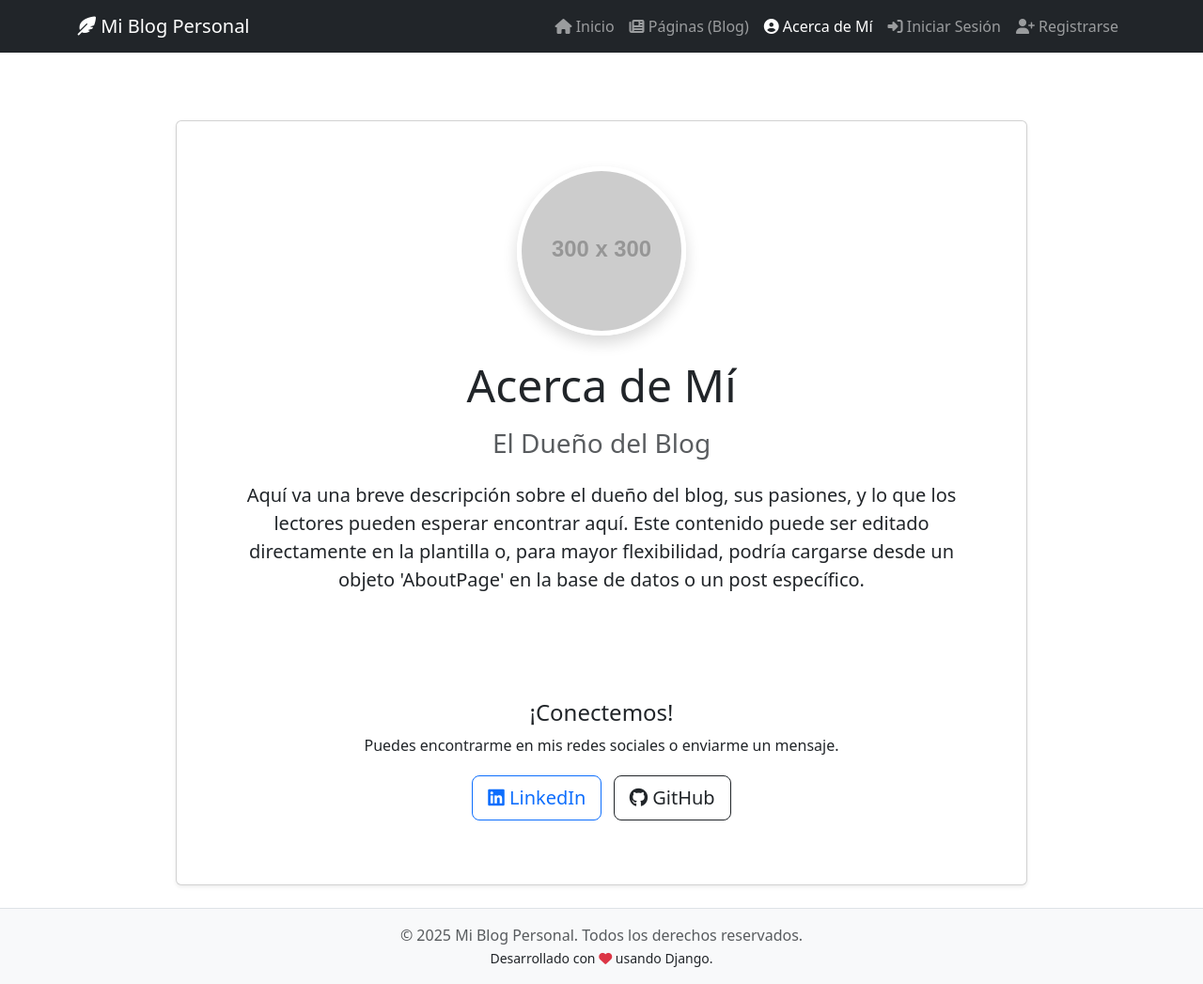
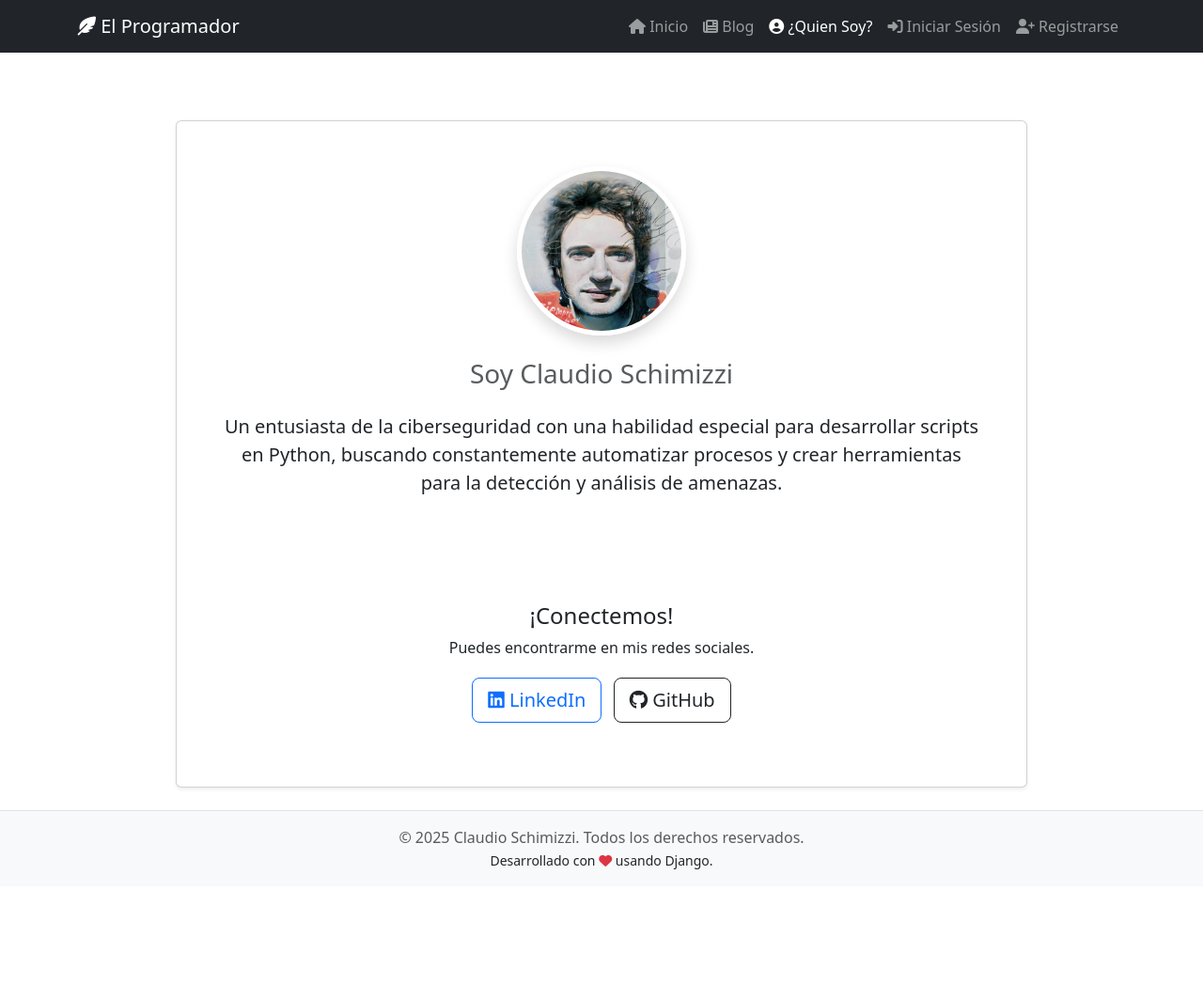
Before and after one commit to Schimizzi/blog_xa_coder, a Django app: page /about/ in a window 1280 px wide. Shown: the whole page at 94% size. After the commit the page ends 925 px from the top, so only its background shows below. Run offline with Django 5.2, Linux system fonts and the light colour scheme; grey boxes labelled with a size stand in for pictures from a placeholder-image service; some libraries are stand-ins or nearby versions.

Commit message:
actualizacion_about_me

```diff
--- a/accounts/templates/accounts/password_change_done.html
+++ b/accounts/templates/accounts/password_change_done.html
@@ -12,7 +12,6 @@
                 </div>
                 <div class="card-body">
                     <p class="lead">Tu contraseña ha sido actualizada.</p>
-                    <img src="https://placehold.co/100x100/28a745/white?text=Éxito" alt="[Icono de Éxito]" class="my-3">
                     <p><a href="{% url 'accounts:profile_view_self' %}" class="btn btn-success">Volver a tu Perfil</a></p>
                     <p><a href="{% url 'blog:home' %}" class="btn btn-outline-secondary">Ir a la Página Principal</a></p>
                 </div>
--- a/blog_app/templates/blog_app/about.html
+++ b/blog_app/templates/blog_app/about.html
@@ -9,11 +9,8 @@
         <div class="col-lg-10">
             <div class="card shadow-sm p-4 p-md-5">
                 <div class="text-center mb-4">
-                    <img src="{{ owner_image_url|default:'https://placehold.co/200x200/007bff/white?text=Yo' }}" alt="[Foto de {{ owner_name|default:'el dueño' }}]" class="img-fluid rounded-circle shadow" style="width: 180px; height: 180px; object-fit: cover; border: 5px solid white;">
+                    <img src="../../../media/avatars/yo.jpg" alt="[Foto de {{ owner_name|default:'el dueño' }}]" class="img-fluid rounded-circle shadow" style="width: 180px; height: 180px; object-fit: cover; border: 5px solid white;">
                 </div>
-
-                <h1 class="text-center mb-3 display-5">{{ page_title|default:"Conoce al Autor" }}</h1>
-
                 {% if owner_name %}
                 <h3 class="text-center text-muted mb-4">{{ owner_name }}</h3>
                 {% endif %}
@@ -22,7 +19,7 @@
                     <p>{{ owner_bio|default:"Aquí encontrarás una historia fascinante sobre mí y mi viaje."|linebreaksbr }}</p>
                 </div>
 
-                {# Ejemplo de cómo podrías cargar contenido desde un post específico para "Acerca de Mí" #}
+
                 {% if about_post %}
                     <hr class="my-5">
                     <h2 class="mb-3">{{ about_post.title }}</h2>
@@ -33,9 +30,8 @@
 
                 <div class="mt-5 text-center">
                     <h4>¡Conectemos!</h4>
-                    <p>Puedes encontrarme en mis redes sociales o enviarme un mensaje.</p>
+                    <p>Puedes encontrarme en mis redes sociales.</p>
                     <p>
-                        {# Agrega aquí tus enlaces a redes sociales #}
                         <a href="https://www.linkedin.com/in/claudio-schimizzi-904988331/" target="_blank" rel="noopener noreferrer" class="btn btn-outline-primary btn-lg m-1"><i class="fab fa-linkedin"></i> LinkedIn</a>
                         <a href="https://github.com/Schimizzi" target="_blank" rel="noopener noreferrer" class="btn btn-outline-dark btn-lg m-1"><i class="fab fa-github"></i> GitHub</a>
                     </p>
--- a/blog_app/templates/blog_app/home.html
+++ b/blog_app/templates/blog_app/home.html
@@ -7,7 +7,7 @@
 <div class="container mt-4">
     <div class="p-5 mb-4 bg-light rounded-3 shadow-sm">
         <div class="container-fluid py-5">
-            <h1 class="display-5 fw-bold">¡Bienvenido a Mi Blog Personal!</h1>
+            <h1 class="display-5 fw-bold">¡Bienvenido al Blog!</h1>
             <p class="col-md-10 fs-4">
                 Explora mis últimos artículos, pensamientos e historias. Este es un espacio para compartir ideas y conectar.
             </p>
--- a/blog_app/views.py
+++ b/blog_app/views.py
@@ -1,76 +1,44 @@
-from django.shortcuts import render
-
-# Create your views here.
 from django.shortcuts import render, redirect, get_object_or_404
 from django.urls import reverse_lazy
 from django.views.generic import TemplateView, ListView, DetailView, CreateView, UpdateView, DeleteView
-from django.contrib.auth.mixins import LoginRequiredMixin # Para CBV que requieren login
-from django.contrib.auth.decorators import login_required # Para FBV que requieren login
-from django.utils.decorators import method_decorator # Para usar decoradores en métodos de CBV
+from django.contrib.auth.mixins import LoginRequiredMixin
+from django.contrib.auth.decorators import login_required
+from django.utils.decorators import method_decorator
 from django.utils import timezone
-from django.db.models import Q # Para búsquedas complejas (OR)
+from django.db.models import Q
 from django.contrib import messages
 from django.http import Http404
+from .models import Post
+from .forms import PostForm
+from .mixins import AuthorRequiredMixin, StaffRequiredMixin
 
 
-from .models import Post
-from .forms import PostForm
-from .mixins import AuthorRequiredMixin, StaffRequiredMixin # Importamos nuestro mixin
-
-# Create your views here.
-
 class HomeView(TemplateView):
-    """
-    Vista para la página de inicio.
-    Podría mostrar los posts más recientes o contenido destacado.
-    """
     template_name = 'blog_app/home.html'
 
     def get_context_data(self, **kwargs):
         context = super().get_context_data(**kwargs)
-        context['page_title'] = "Bienvenido a Mi Blog Personal"
-        # Mostrar algunos posts recientes en la home
+        context['page_title'] = "Bienvenido al Blog!"
         context['recent_posts'] = Post.objects.filter(
             status='published',
             published_date__lte=timezone.now()
-        ).order_by('-published_date')[:5] # Los 5 más recientes
+        ).order_by('-published_date')[:5]
         return context
 
-# Vista "Acerca de Mí" - Usaremos una vista basada en función para aplicar un decorador simple
-# como ejemplo, aunque podría ser una TemplateView.
-# @login_required # Ejemplo de decorador, si esta página requiriera login
 def about_view(request):
-    """
-    Vista para la página "Acerca de Mí".
-    El contenido puede ser estático en la plantilla o cargado desde la DB si se prefiere.
-    """
-    # Si quisieras cargar el contenido desde un Post específico (ej. un post del admin):
-    # try:
-    #     about_post = Post.objects.get(slug='acerca-de-mi-pagina', status='published')
-    # except Post.DoesNotExist:
-    #     about_post = None
-    # context = {'page_title': "Acerca de Mí", 'about_post': about_post}
-
     context = {
-        'page_title': "Acerca de Mí",
-        # Puedes pasar más contexto aquí si es necesario
-        'owner_name': "El Dueño del Blog", # Ejemplo
-        'owner_bio': "Aquí va una breve descripción sobre el dueño del blog, sus pasiones, y lo que los lectores pueden esperar encontrar aquí. Este contenido puede ser editado directamente en la plantilla o, para mayor flexibilidad, podría cargarse desde un objeto 'AboutPage' en la base de datos o un post específico.",
-        'owner_image_url': "https://placehold.co/300x300/007bff/white?text=Dueño" # URL de ejemplo
+        'owner_name': "Soy Claudio Schimizzi",
+        'owner_bio': "Un entusiasta de la ciberseguridad con una habilidad especial para desarrollar scripts en Python, buscando constantemente automatizar procesos y crear herramientas para la detección y análisis de amenazas.",
+        'owner_image_url': "https://placehold.co/300x300/007bff/white?text=Dueño"
     }
     return render(request, 'blog_app/about.html', context)
 
 
 class PostListView(ListView):
-    """
-    Vista para listar todos los posts publicados (páginas del blog).
-    Maneja la ruta "pages/".
-    También incluye funcionalidad de búsqueda.
-    """
     model = Post
     template_name = 'blog_app/post_list.html'
     context_object_name = 'posts'
-    paginate_by = 5 # Muestra 5 posts por página
+    paginate_by = 5
 
     def get_queryset(self):
         queryset = Post.objects.filter(status='published', published_date__lte=timezone.now()).order_by('-published_date')
@@ -82,40 +50,31 @@
                 Q(summary__icontains=query) |
                 Q(content__icontains=query) |
                 Q(author__username__icontains=query)
-            ).distinct() # distinct() para evitar duplicados si un término aparece en múltiples campos
-
-        # No es necesario un 404 si no hay posts, ListView maneja 'object_list' vacío.
-        # El mensaje "No hay posts" se maneja en la plantilla.
+            ).distinct()
         return queryset
 
     def get_context_data(self, **kwargs):
         context = super().get_context_data(**kwargs)
-        context['page_title'] = "Todas las Páginas del Blog"
+        context['page_title'] = "El Blog del Programador"
         search_query = self.request.GET.get('q', '')
         context['search_query'] = search_query
-        if search_query and not context['posts']: # Si hubo búsqueda y no hay resultados
+        if search_query and not context['posts']:
             messages.warning(self.request, f"No se encontraron posts que coincidan con '{search_query}'.")
-        elif not search_query and not context['posts']: # Si no hubo búsqueda y no hay posts en general
+        elif not search_query and not context['posts']:
              messages.info(self.request, "Aún no hay posts publicados en el blog.")
         return context
 
 
 class PostDetailView(DetailView):
-    """
-    Vista para mostrar el detalle de un post específico.
-    Se accede mediante el slug del post en la URL (ej. "pages/<slug>/").
-    """
     model = Post
     template_name = 'blog_app/post_detail.html'
     context_object_name = 'post'
-    slug_field = 'slug' # Campo en el modelo Post a usar para la búsqueda por slug
-    slug_url_kwarg = 'slug' # Nombre del argumento de la URL que contiene el slug
+    slug_field = 'slug'
+    slug_url_kwarg = 'slug'
 
     def get_queryset(self):
-        # Solo mostrar posts publicados, a menos que el usuario sea el autor o staff
         qs = super().get_queryset().filter(published_date__lte=timezone.now())
         if self.request.user.is_authenticated:
-            # Permitir ver posts en borrador si eres el autor o staff
             qs = qs | Post.objects.filter(
                 Q(slug=self.kwargs['slug']) &
                 (Q(author=self.request.user) | Q(author__is_staff=True))
@@ -125,12 +84,6 @@
 
 
     def get_object(self, queryset=None):
-        """
-        Sobrescribimos get_object para manejar el caso de que el post no exista o no esté publicado.
-        El user story dice: "Si no existe ninguna página mostrar un "Oooops! 404 Error!"."
-        DetailView ya lanza un Http404 si no encuentra el objeto con el slug dado.
-        Aquí nos aseguramos que también se lance si el post no está publicado (para usuarios no autores/staff).
-        """
         obj = super().get_object(queryset)
         if not obj.is_published and not (self.request.user.is_authenticated and (self.request.user == obj.author or self.request.user.is_staff)):
             raise Http404("El post que buscas no está disponible o no existe.")
@@ -148,14 +101,9 @@
 
 
 class PostCreateView(LoginRequiredMixin, CreateView):
-    """
-    Vista para crear un nuevo post.
-    Requiere que el usuario esté logueado (LoginRequiredMixin).
-    """
     model = Post
     form_class = PostForm
     template_name = 'blog_app/post_form.html'
-    # success_url se define en get_success_url o directamente aquí si es fijo.
 
     def form_valid(self, form):
         """
@@ -166,7 +114,6 @@
         return super().form_valid(form)
 
     def get_success_url(self):
-        # Redirige al detalle del post recién creado
         return reverse_lazy('blog:post_detail', kwargs={'slug': self.object.slug})
 
     def get_context_data(self, **kwargs):
@@ -177,11 +124,6 @@
 
 
 class PostUpdateView(LoginRequiredMixin, AuthorRequiredMixin, UpdateView):
-    """
-    Vista para actualizar un post existente.
-    Requiere que el usuario esté logueado (LoginRequiredMixin).
-    Requiere que el usuario sea el autor del post (AuthorRequiredMixin).
-    """
     model = Post
     form_class = PostForm
     template_name = 'blog_app/post_form.html'
@@ -203,22 +145,14 @@
 
 
 class PostDeleteView(LoginRequiredMixin, AuthorRequiredMixin, DeleteView):
-    """
-    Vista para eliminar un post existente.
-    Requiere que el usuario esté logueado (LoginRequiredMixin).
-    Requiere que el usuario sea el autor del post (AuthorRequiredMixin).
-    """
     model = Post
     template_name = 'blog_app/post_confirm_delete.html'
-    success_url = reverse_lazy('blog:post_list') # Redirige a la lista de posts después de eliminar
+    success_url = reverse_lazy('blog:post_list')
     context_object_name = 'post'
     slug_field = 'slug'
     slug_url_kwarg = 'slug'
 
     def post(self, request, *args, **kwargs):
-        # Sobrescribimos post para añadir un mensaje de éxito.
-        # La lógica de eliminación la maneja la superclase.
-        # Es importante llamar a super().post() para que realmente se elimine.
         response = super().post(request, *args, **kwargs)
         messages.success(self.request, f"El post '{self.object.title}' ha sido eliminado exitosamente.")
         return response
@@ -227,7 +161,3 @@
         context = super().get_context_data(**kwargs)
         context['page_title'] = f"Confirmar Eliminación: {self.object.title}"
         return context
-
-# Vista para el error 404 personalizado (opcional)
-# def custom_404_view(request, exception):
-#    return render(request, '404.html', {}, status=404)
--- a/templates/base.html
+++ b/templates/base.html
@@ -19,7 +19,7 @@
     <nav class="navbar navbar-expand-lg navbar-dark bg-dark sticky-top">
         <div class="container">
             <a class="navbar-brand" href="{% url 'blog:home' %}">
-                <i class="fas fa-feather-alt"></i> Mi Blog Personal
+                <i class="fas fa-feather-alt"></i> El Programador
             </a>
             <button class="navbar-toggler" type="button" data-bs-toggle="collapse" data-bs-target="#navbarNav" aria-controls="navbarNav" aria-expanded="false" aria-label="Toggle navigation">
                 <span class="navbar-toggler-icon"></span>
@@ -30,10 +30,10 @@
                         <a class="nav-link {% if request.resolver_match.url_name == 'home' %}active{% endif %}" aria-current="page" href="{% url 'blog:home' %}"><i class="fas fa-home"></i> Inicio</a>
                     </li>
                     <li class="nav-item">
-                        <a class="nav-link {% if request.resolver_match.view_name == 'blog:post_list' %}active{% endif %}" href="{% url 'blog:post_list' %}"><i class="fas fa-newspaper"></i> Páginas (Blog)</a>
+                        <a class="nav-link {% if request.resolver_match.view_name == 'blog:post_list' %}active{% endif %}" href="{% url 'blog:post_list' %}"><i class="fas fa-newspaper"></i> Blog</a>
                     </li>
                     <li class="nav-item">
-                        <a class="nav-link {% if request.resolver_match.url_name == 'about' %}active{% endif %}" href="{% url 'blog:about' %}"><i class="fas fa-user-circle"></i> Acerca de Mí</a>
+                        <a class="nav-link {% if request.resolver_match.url_name == 'about' %}active{% endif %}" href="{% url 'blog:about' %}"><i class="fas fa-user-circle"></i> ¿Quien Soy? </a>
                     </li>
                     {% if user.is_authenticated %}
                         <li class="nav-item dropdown">
@@ -96,7 +96,7 @@
 
     <footer class="footer mt-auto py-3 bg-light border-top">
         <div class="container text-center">
-            <span class="text-muted">&copy; {% now "Y" %} Mi Blog Personal. Todos los derechos reservados.</span>
+            <span class="text-muted">&copy; {% now "Y" %} Claudio Schimizzi. Todos los derechos reservados.</span>
             <p class="mb-0"><small>Desarrollado con <i class="fas fa-heart text-danger"></i> usando Django.</small></p>
         </div>
     </footer>
```
Also changed, not shown: accounts/templates/accounts/profile.html (+0 -16 lines), blog_app/forms.py (+3 -21 lines), blog_app/mixins.py (+3 -18 lines), blog_app/models.py (+4 -33 lines), README.md, media/avatars/julian.jpeg (added), media/avatars/julian_naturaleza.jpg (added), media/avatars/user_3/julian.jpeg (added), media/avatars/yo.jpg (added), media/post_images/post_new_julian/julian_naturaleza.jpg (added).
